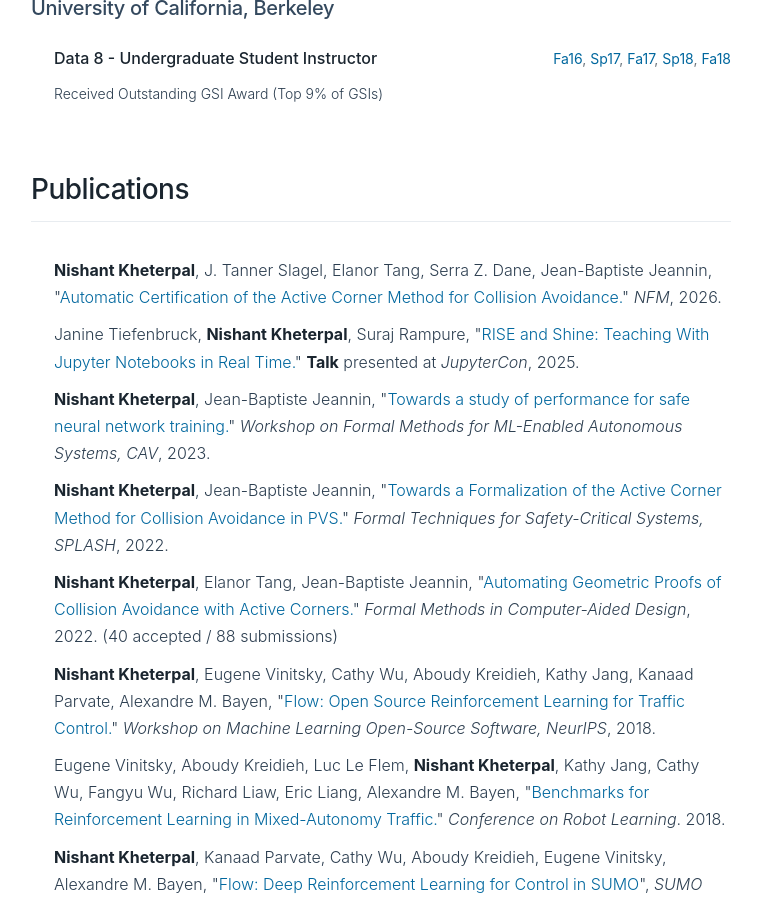
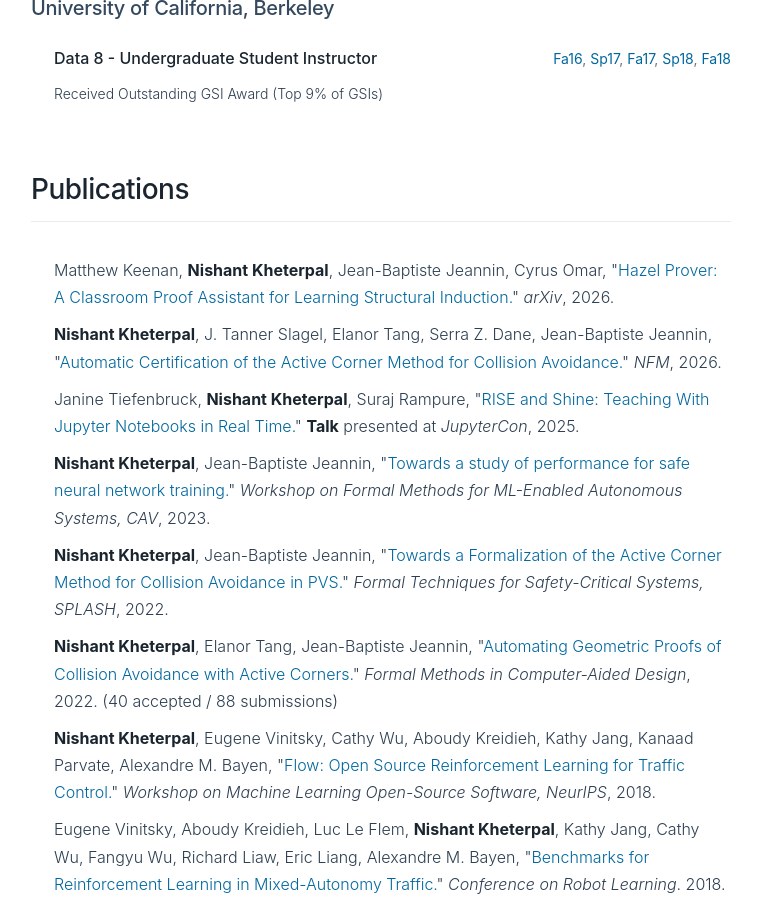
Before and after one commit to nskh/nskh.github.io, a Jekyll site: the page index.html, which Jekyll copies as it is, in a window 1280 px wide and 900 px high, scrolled down 1181 px. Shown: the whole window, without its empty margins (259-1020 px from the left). Built offline with Jekyll 4.4.1, drawn with Linux system fonts in a browser that asks for light colours.

Commit message:
Add Hazel Prover preprint

```diff
--- a/index.html
+++ b/index.html
@@ -168,6 +168,15 @@
 
     <div class="section">
       <h2>Publications</h2>
+      <div class="publication-item">
+        Matthew Keenan, <strong>Nishant Kheterpal</strong>, Jean-Baptiste
+        Jeannin, Cyrus Omar, "<a
+          href="https://arxiv.org/abs/2608.23309"
+          target="_blank"
+          >Hazel Prover: A Classroom Proof Assistant for Learning Structural
+          Induction.</a
+        >" <em>arXiv</em>, 2026.
+      </div>
       <div class="publication-item">
         <strong>Nishant Kheterpal</strong>, J. Tanner Slagel, Elanor Tang, Serra
         Z. Dane, Jean-Baptiste Jeannin, "<a href="nfm.pdf" target="_blank">Automatic Certification of the Active
```
